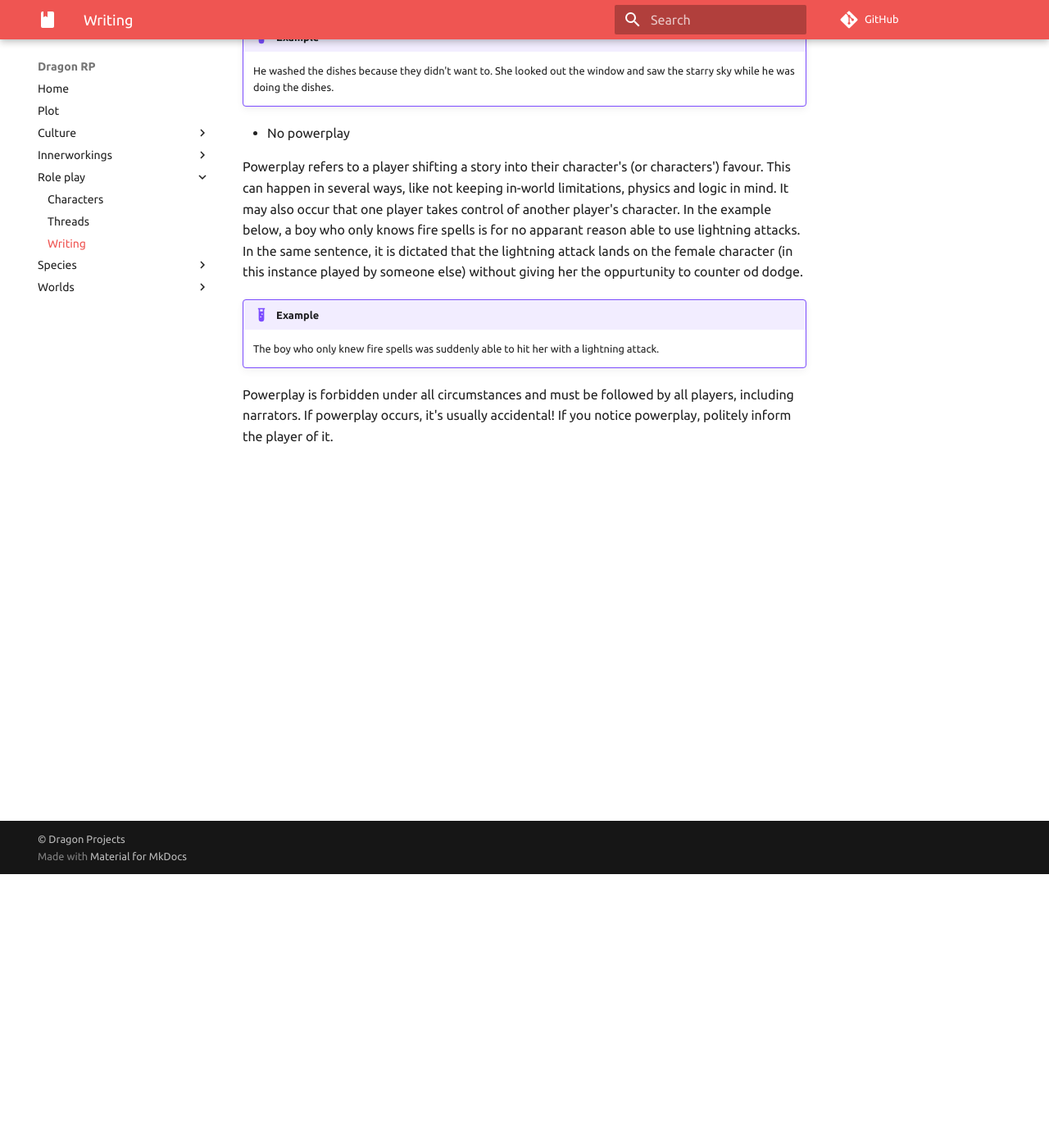
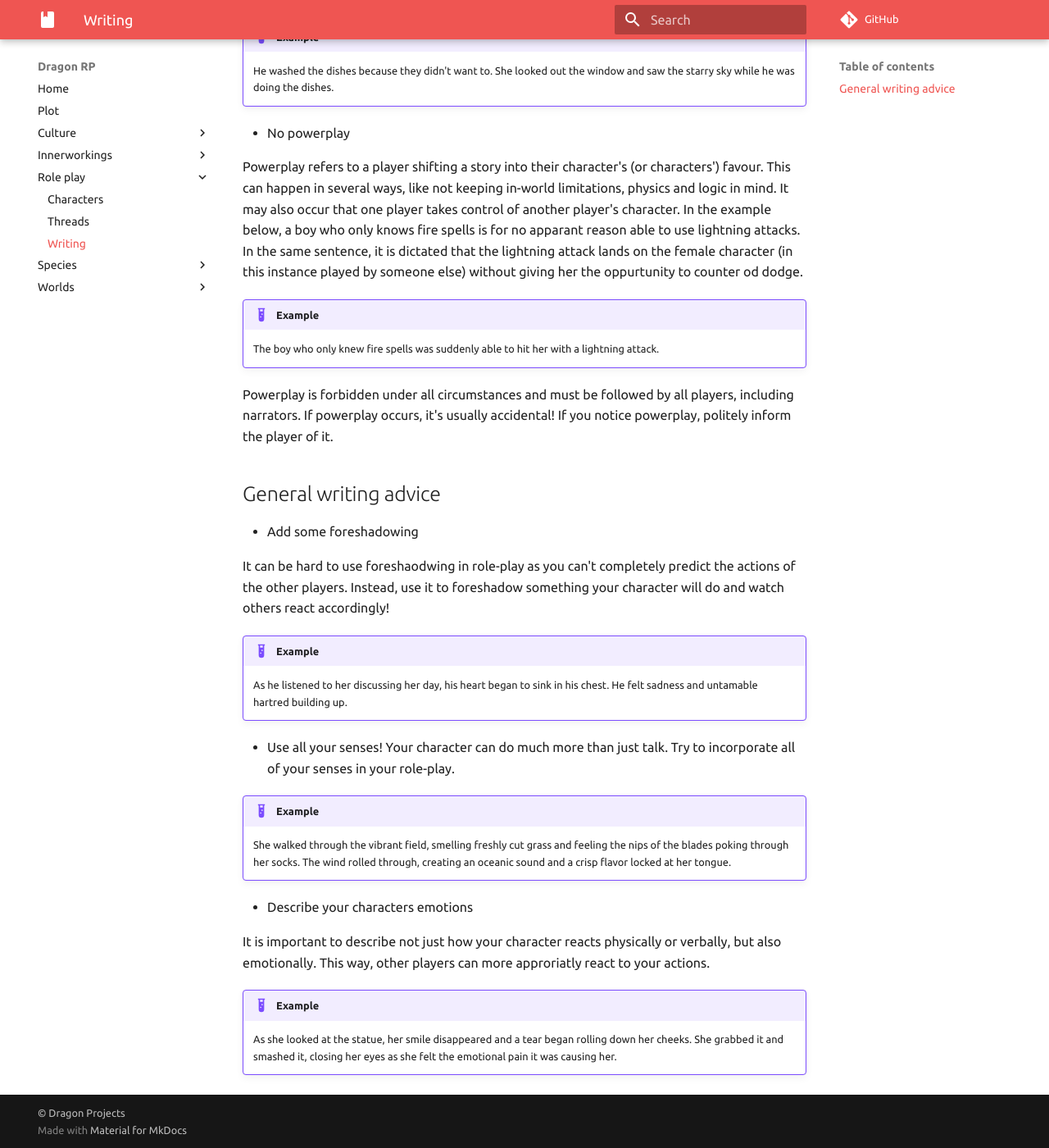
Before and after one commit to dragonprojects/dragonroleplay, an MkDocs documentation site: the page built from docs/Role-play/Writing.md, in a window 1280 px wide and 1400 px high, scrolled down 334 px. Shown: the whole window at 82% size. Built offline with MkDocs 1.6.1 and Material for MkDocs 9.7.7, drawn with Linux system fonts in a browser that asks for light colours; comment, search, counter and statistics services are not loaded.

Commit message:
Update Writing.md

```diff
--- a/docs/Role-play/Writing.md
+++ b/docs/Role-play/Writing.md
@@ -16,3 +16,25 @@ Powerplay refers to a player shifting a story into their character's (or charact
     The boy who only knew fire spells was suddenly able to hit her with a lightning attack.
 
 Powerplay is forbidden under all circumstances and must be followed by all players, including narrators. If powerplay occurs, it's usually accidental! If you notice powerplay, politely inform the player of it.
+
+## General writing advice
+
+* Add some foreshadowing
+
+It can be hard to use foreshaodwing in role-play as you can't completely predict the actions of the other players. Instead, use it to foreshadow something your character will do and watch others react accordingly!
+
+!!! example
+    As he listened to her discussing her day, his heart began to sink in his chest. He felt sadness and untamable hartred building up.
+
+* Use all your senses!
+Your character can do much more than just talk. Try to incorporate all of your senses in your role-play.
+
+!!! example
+    She walked through the vibrant field, smelling freshly cut grass and feeling the nips of the blades poking through her socks. The wind rolled through, creating an oceanic sound and a crisp flavor locked at her tongue.
+
+* Describe your characters emotions
+
+It is important to describe not just how your character reacts physically or verbally, but also emotionally. This way, other players can more approriatly react to your actions.
+
+!!! example
+    As she looked at the statue, her smile disappeared and a tear began rolling down her cheeks. She grabbed it and smashed it, closing her eyes as she felt the emotional pain it was causing her.
```
